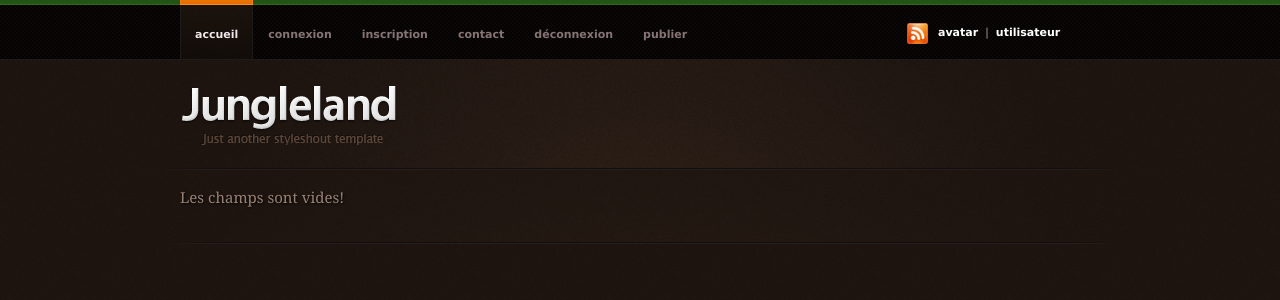
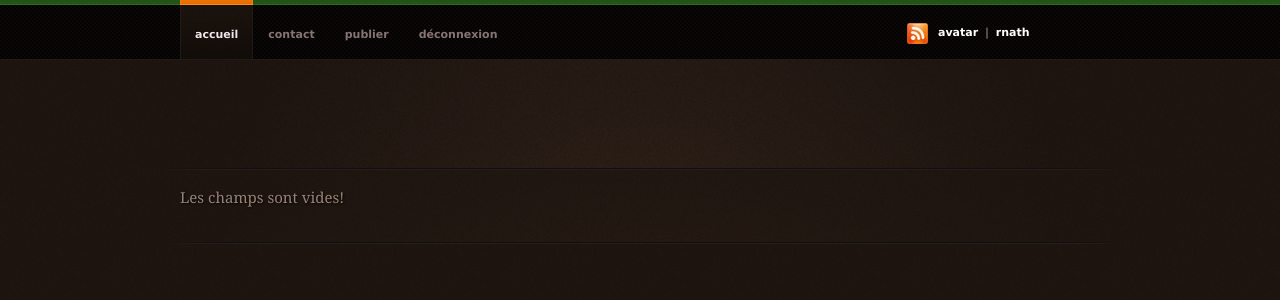
Before and after one commit to luandcy/ProjetBDD, a PHP site: page /inscription2.php in a window 1280 px wide. Shown: the top 300 px of the page. Run offline with PHP 8.4, Linux system fonts and the light colour scheme; a user stored in the database is signed in.

Commit message:
modif nath

```diff
--- a/inscription2.php
+++ b/inscription2.php
@@ -19,28 +19,54 @@
 			<header>
 
 				<!-- Problème : je n'arrive pas à afficher le logo -->
+				<!--
 				<hgroup>
 					<h1><a href="index.php">Blog de Musique</a></h1>
 					<h3>Nathanael et Luan</h3>
 				</hgroup>
+				-->
+				<!--Menu-->
+<?php
+//L'utilisateur est connecté
+if (isset($_SESSION['pseudo'])){
+	$pseudo = $_SESSION['pseudo'];
+				echo'<nav>';
+					echo'<ul>';
+						echo'<li id="current"><a href="index.php">Accueil</a><span></span></li>';
+						echo'<li><a href="index.php">Contact</a><span></span></li>';
+						//Afficher si utilisateur est admin
+						echo'<li><a href="publier.php">Publier</a><span></span></li>';
+						echo'<li><a href="deconnexion.php">Déconnexion</a><span></span></li>';
 
-				<!--Menu-->
-				<nav>
-					<ul>
-						<li id="current"><a href="index.php">Accueil</a><span></span></li>
-						<li><a href="connexion.php">Connexion</a><span></span></li>
-						<li><a href="inscription.php">Inscription</a><span></span></li>
-						<li><a href="index.php">Contact</a><span></span></li> <!--ajouter page de contact?-->
-						<!--Afficher déconnexion si utilisateur connecté-->
-						<li><a href="">Déconnexion</a><span></span></li>
-						<!--Afficher si utilisateur est admin-->
-						<li><a href="publier.php">Publier</a><span></span></li>
-					</ul>
-				</nav>
+					echo'</ul>';
+				echo'</nav>';
 
-				<div class="subscribe">
-					<a href="#">Avatar</a> | <a href="#">utilisateur</a>
-				</div>
+				echo'<div class="subscribe">';
+					echo'<a href="#">Avatar</a> | <a href="#">'.$_SESSION['pseudo'].'</a>';
+				echo'</div>';
+
+
+}
+//L'utisateur n'est pas connecté
+else{
+				echo'<nav>';
+					echo'<ul>';
+						echo'<li id="current"><a href="index.php">Accueil</a><span></span></li>';
+						echo'<li><a href="connexion.php">Connexion</a><span></span></li>';
+						echo'<li><a href="inscription.php">Inscription</a><span></span></li>';
+						echo'<li><a href="index.php">Contact</a><span></span></li>';
+						//Afficher si utilisateur est admin
+					echo'</ul>';
+				echo'</nav>';
+
+				echo'<div class="subscribe">';
+					echo'<a href="#">Avatar</a> | <a href="#">utilisateur</a>';
+				echo'</div>';
+
+
+}
+
+?>
 
 			</header></div>
 
@@ -108,34 +134,37 @@
 
 <!-- sidebar -->
 <aside id="sidebar">
+<?php
+//L'utilisateur est connecté
+if (isset($_SESSION['pseudo'])){
+	$pseudo = $_SESSION['pseudo'];
+	echo'<div class="sidemenu">';
+				echo'<h3>Menu Latéral</h3>';
+				echo'<ul>';
+					echo'<li id="current"><a href="index.php">Accueil</a><span></span></li>';
+					//ajouter page de contact?
+					echo'<li><a href="index.php">Contact</a><span></span></li> ';
+					echo'<li><a href="publier.php">Publier</a><span></span></li>';
+					echo'<li><a href="deconnexion.php">Déconnexion</a><span></span></li>';
 
-			<div class="sidemenu">
-				<h3>Menu Latéral</h3>
-				<ul>
-					<li id="current"><a href="index.php">Accueil</a><span></span></li>
-					<li><a href="connexion.php">Connexion</a><span></span></li>
-					<li><a href="inscription.php">Inscription</a><span></span></li>
-					<li><a href="index.php">Contact</a><span></span></li> <!--ajouter page de contact?-->
-					<!--Afficher déconnexion si utilisateur connecté-->
-					<li><a href="">Déconnexion</a><span></span></li>
-					<!--Afficher si utilisateur est admin-->
-					<li><a href="publier.php">Publier</a><span></span></li>
-				</ul>
-			</div>
+				echo'</ul>';
+	echo'</div>';
+}
+//L'utisateur n'est pas connecté
+else{
+	echo'<div class="sidemenu">';
+				echo'<h3>Menu Latéral</h3>';
+				echo'<ul>';
+					echo'<li id="current"><a href="index.php">Accueil</a><span></span></li>';
+					echo'<li><a href="connexion.php">Connexion</a><span></span></li>';
+					echo'<li><a href="inscription.php">Inscription</a><span></span></li>';
+					//ajouter page de contact?
+					echo'<li><a href="index.php">Contact</a><span></span></li> ';
+				echo'</ul>';
+	echo'</div>';
 
-
-			<h3>Galerie de photos</h3>
-
-			<ul class="photostream clearfix">
-				<li><a href="index.html"><img width="50" height="50" alt="thumbnail" src="images/thumb.jpg"></a></li>
-				<li><a href="index.html"><img width="50" height="50" alt="thumbnail" src="images/thumb.jpg"></a></li>
-				<li><a href="index.html"><img width="50" height="50" alt="thumbnail" src="images/thumb.jpg"></a></li>
-				<li><a href="index.html"><img width="50" height="50" alt="thumbnail" src="images/thumb.jpg"></a></li>
-				<li><a href="index.html"><img width="50" height="50" alt="thumbnail" src="images/thumb.jpg"></a></li>
-				<li><a href="index.html"><img width="50" height="50" alt="thumbnail" src="images/thumb.jpg"></a></li>
-			</ul>
-
-
+}
+?>
 <!-- /sidebar -->
 </aside>
 </body>
```
